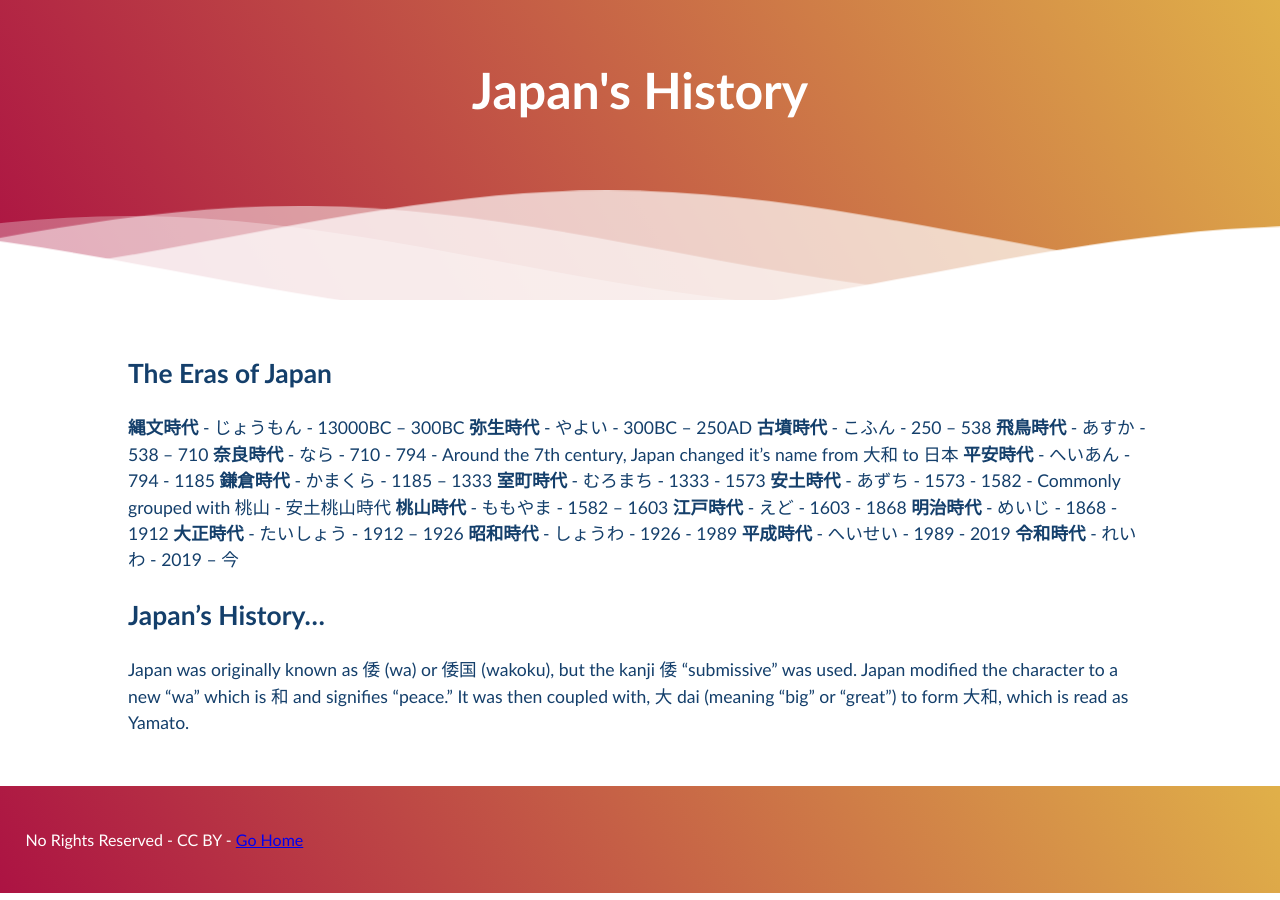
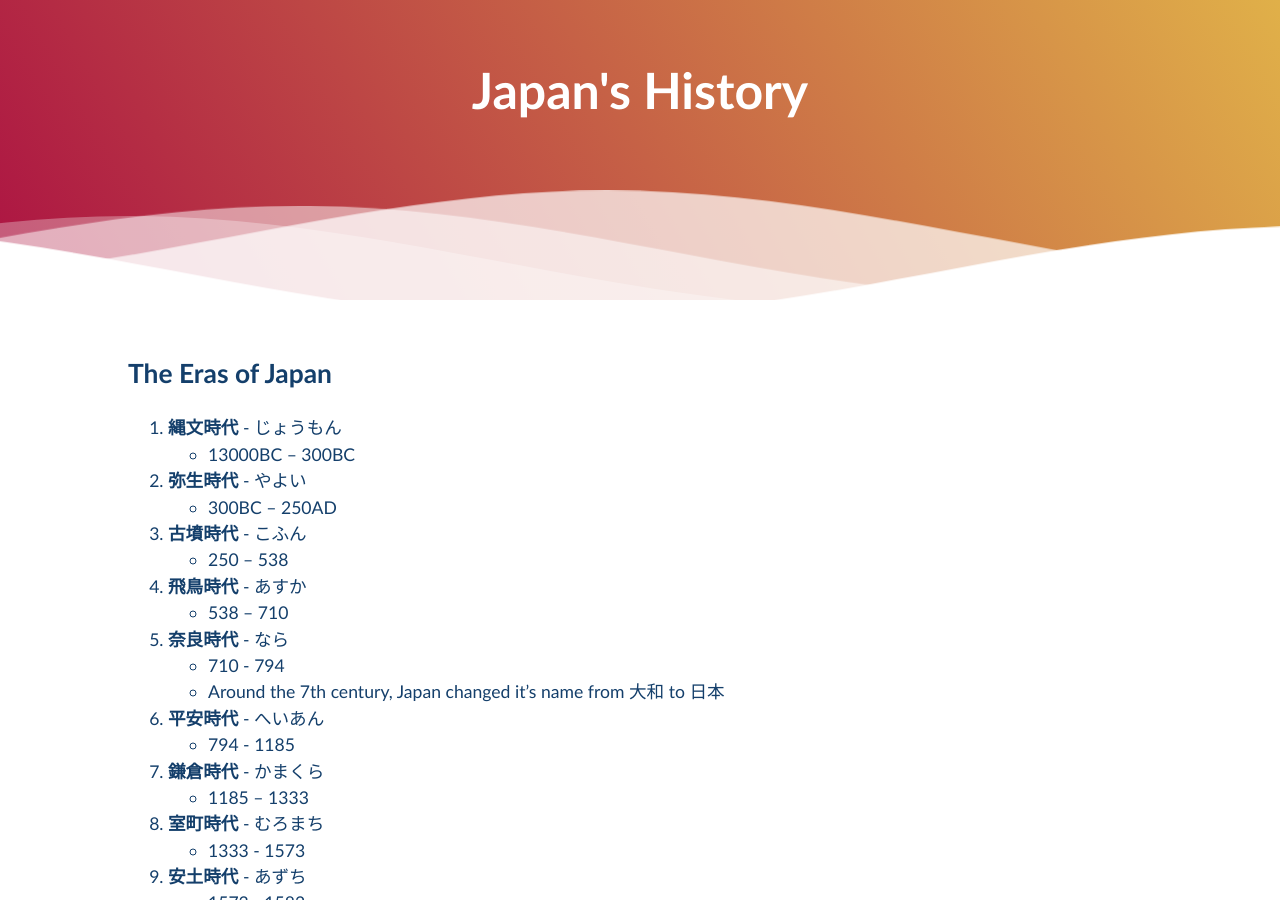
Before and after one commit to Pi-thagoras/the-chicken-pen, a Jekyll site: the page built from Japanese-History.md, in a window 1280 px wide and 900 px high. Built offline with Jekyll 4.4.1, drawn with Linux system fonts in a browser that asks for light colours; some of the changed lines change nothing that is shown; some of the changed text lies outside the part shown.

Commit message:
vault backup: 2023-04-14 17:28:00

```diff
--- a/Japanese-History.md
+++ b/Japanese-History.md
@@ -4,39 +4,39 @@ title: "Japan's History"
 
 ## The Eras of Japan
 
-**縄文時代** - じょうもん
+1. **縄文時代** - じょうもん
 	- 13000BC – 300BC
-**弥生時代** - やよい
+2. **弥生時代** - やよい
 	- 300BC – 250AD
-**古墳時代** - こふん
+3. **古墳時代** - こふん
 	- 250 – 538
-**飛鳥時代** - あすか
+4. **飛鳥時代** - あすか
 	- 538 – 710
-**奈良時代** - なら
+5. **奈良時代** - なら
 	- 710 - 794
 	- Around the 7th century, Japan changed it's name from 大和 to 日本
-**平安時代** - へいあん
+6. **平安時代** - へいあん
 	- 794 - 1185
-**鎌倉時代** - かまくら
+7. **鎌倉時代** - かまくら
 	- 1185 – 1333
-**室町時代** - むろまち
+8. **室町時代** - むろまち
 	- 1333 - 1573
-**安土時代** - あずち
+9. **安土時代** - あずち
 	- 1573 - 1582
 	- Commonly grouped with 桃山 - 安土桃山時代
-**桃山時代** - ももやま
+10. **桃山時代** - ももやま
 	- 1582 – 1603
-**江戸時代** - えど
+11. **江戸時代** - えど
 	- 1603 - 1868
-**明治時代** - めいじ
+12. **明治時代** - めいじ
 	- 1868 - 1912
-**大正時代** - たいしょう
+13. **大正時代** - たいしょう
 	- 1912 – 1926
-**昭和時代** - しょうわ
+14. **昭和時代** - しょうわ
 	- 1926 - 1989
-**平成時代** - へいせい
+15. **平成時代** - へいせい
 	- 1989 - 2019
-**令和時代** - れいわ
+16. **令和時代** - れいわ
 	- 2019 – 今
 
 
```
